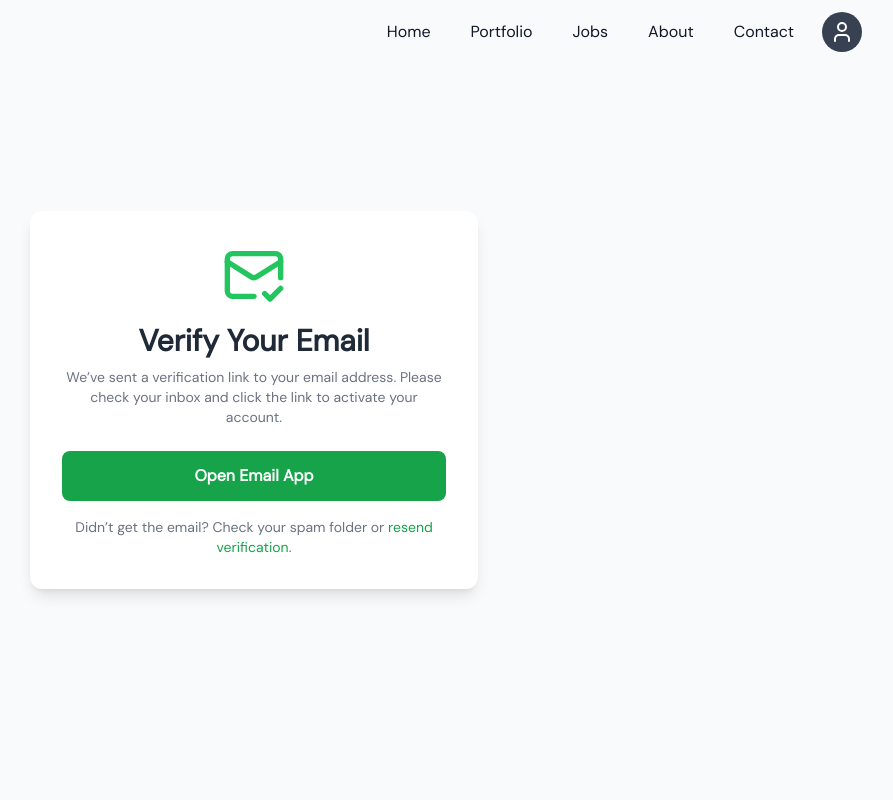
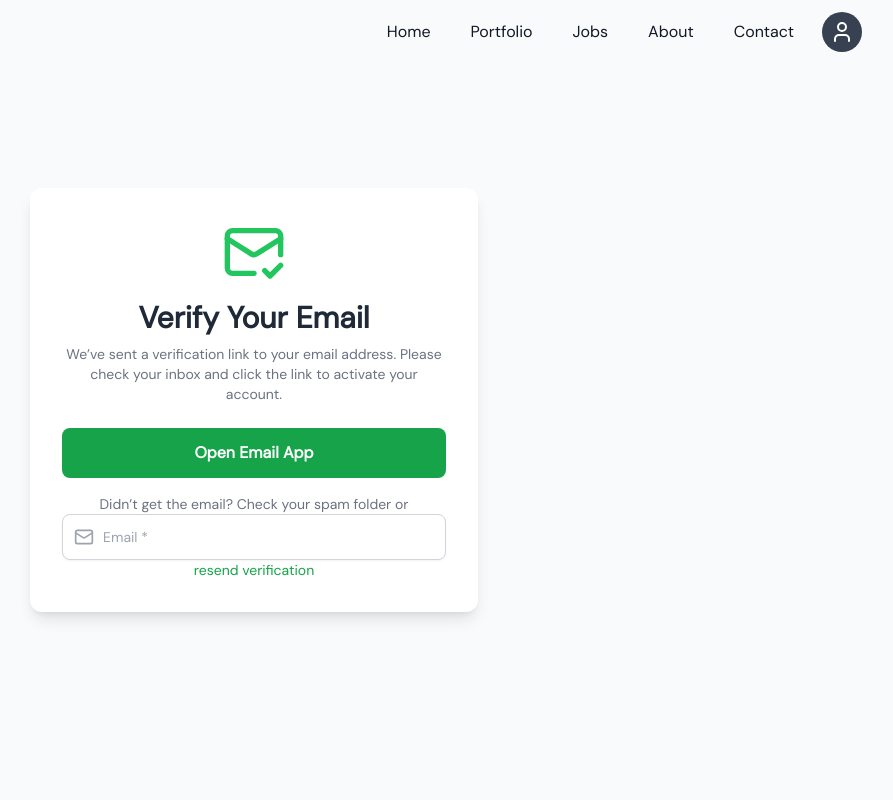
Before and after one commit to bravono/bravework-studio, a Next.js app: page /auth/verify-email in a window 1280 px wide. Shown: the top 800 px of the page, without its empty margins (386-1279 px from the left). Built offline with nearby package versions, Linux system fonts and the light colour scheme; no server answers.

Commit message:
Feat: Implement the ability for users to resend verification email

```diff
--- /dev/null
+++ b/app/api/auth/resend-verification/route.ts
@@ -0,0 +1,83 @@
+import { NextResponse } from "next/server";
+import { sendVerificationEmail } from "@/lib/mailer";
+import { queryDatabase, withTransaction } from "@/lib/db";
+import { v4 as uuidv4 } from "uuid"; // For generating verification tokens
+import { differenceInHours } from "date-fns";
+
+export async function POST(request: Request) {
+  console.log("Begining to resend verification email");
+  try {
+    const email = (await request.json()).email?.trim().toLowerCase();
+    console.log("Received email", email);
+
+    const userResult = await queryDatabase(
+      `SELECT user_id, first_name, last_name, last_verification_email_sent_at AS "lastVerification" FROM users WHERE email = $1`,
+      [email]
+    );
+
+    if (!userResult.length) {
+      return NextResponse.json(
+        { error: "User not found with that email" },
+        { status: 404 }
+      );
+    }
+
+    const userId = userResult[0].user_id;
+
+    const verifyTokenResult = await queryDatabase(
+      "SELECT token, expires FROM verification_tokens vt WHERE vt.user_id = $1",
+      [userId]
+    );
+    console.log("Token", verifyTokenResult);
+
+    let verificationToken = verifyTokenResult[0].token;
+    const expirationDate = verifyTokenResult[0].expires;
+    const now = new Date();
+    const lastSent = userResult[0].lastVerification;
+    const hoursSinceLast = lastSent
+      ? differenceInHours(now, new Date(lastSent))
+      : Infinity;
+
+    if (hoursSinceLast < 24) {
+      return NextResponse.json({
+        message: `You can request a new verification email in ${Math.ceil(
+          24 - hoursSinceLast
+        )} hour(s).`,
+      });
+    }
+
+    if (now > expirationDate) {
+      console.log("Verification has expired. Creating new one");
+      verificationToken = uuidv4();
+      const expires = new Date();
+      expires.setHours(expires.getHours() + 24); // Token valid for 24 hours
+
+      await withTransaction(async (client) => {
+        await client.query(
+          "DELETE FROM verification_tokens vt WHERE vt.user_id = $1",
+          [userId]
+        );
+
+        await client.query(
+          'INSERT INTO verification_tokens ("user_id", token, expires, type) VALUES ($1, $2, $3, $4)',
+          [userId, verificationToken, expires, "email_verification"]
+        );
+      });
+    }
+
+    const name = `${userResult[0].first_name} ${userResult[0].last_name}`;
+
+    sendVerificationEmail(email, verificationToken, name);
+
+    return NextResponse.json({
+      message: "New verification email sent",
+      status: 201,
+    });
+  } catch (error) {
+    console.log("Couldn't resend new verification email", error.message);
+    return NextResponse.json(
+      { error: "Internal Server Error" },
+      { status: 500 }
+    );
+  }
+}
--- a/app/auth/verify-email/page.tsx
+++ b/app/auth/verify-email/page.tsx
@@ -1,12 +1,55 @@
 "use client";
 
-import React from "react";
+import React, { useState } from "react";
 import { MailCheck } from "lucide-react";
+import { toast } from "react-toastify";
+import { Mail } from "lucide-react";
+import Joi from "joi";
+
+const resendVeriSchema = Joi.object({
+  email: Joi.string().email({ tlds: false }).required().label("Email"),
+});
 
 export default function VerificationEmailPage() {
+  const [form, setForm] = useState({ email: "" });
+  const [loading, setLoading] = useState(false);
+  const [message, setMessage] = useState(null);
+
   // Try to open the user's default email client
   const handleOpenEmail = () => {
     window.location.href = "mailto:";
+  };
+
+  const handleResend = async (e: React.FormEvent) => {
+    e.preventDefault(); // Prevent page reload
+    setLoading(true);
+
+    // Joi client-side validation
+    const { error } = resendVeriSchema.validate(form, { abortEarly: false });
+    if (error) {
+      setMessage(error.details.map((d) => d.message).join(" "));
+      setLoading(false);
+      return;
+    }
+
+    try {
+      const res = await fetch("/api/auth/resend-verification", {
+        method: "POST",
+        headers: { "Content-Type": "application/json" },
+        body: JSON.stringify({ email: form.email }),
+      });
+      const data = await res.json();
+
+      if (res.ok) {
+        toast.success(data.message);
+      } else {
+        toast.error(data.error || "Something went wrong");
+      }
+    } catch (err) {
+      toast.error("Network error");
+    } finally {
+      setLoading(false);
+    }
   };
 
   return (
@@ -18,7 +61,8 @@ export default function VerificationEmailPage() {
             Verify Your Email
           </h1>
           <p className="text-sm text-gray-500">
-            We’ve sent a verification link to your email address. Please check your inbox and click the link to activate your account.
+            We’ve sent a verification link to your email address. Please check
+            your inbox and click the link to activate your account.
           </p>
         </div>
 
@@ -31,13 +75,45 @@ export default function VerificationEmailPage() {
 
         <div className="mt-4 text-sm text-gray-500">
           Didn’t get the email? Check your spam folder or{" "}
-          <a
-            href="/auth/resend_verification"
-            className="text-green-600 hover:underline font-medium"
-          >
-            resend verification
-          </a>
-          .
+          <form onSubmit={handleResend}>
+            <div className="relative">
+              <label htmlFor="email" className="sr-only">
+                Email *
+              </label>
+              <div className="absolute inset-y-0 left-0 flex items-center pl-3 pointer-events-none">
+                <Mail className="w-5 h-5 text-gray-400" />
+              </div>
+              <input
+                type="email"
+                id="email"
+                name="email"
+                className="w-full py-3 pl-10 pr-4 rounded-lg border border-gray-300 shadow-sm focus:border-green-500 focus:ring-green-500 transition-colors duration-200"
+                placeholder="Email *"
+                autoComplete="email"
+                onChange={(e) => {
+                  setForm({ email: e.target.value });
+                  setMessage(null);
+                }}
+                required
+              />
+            </div>
+            {message && (
+              <div
+                className={`p-3 rounded-lg text-sm text-center bg-red-100 text-red-700`}
+              >
+                {message}
+              </div>
+            )}
+            <div className="flex justify-center">
+              <button
+                type="submit"
+                className="text-green-600 hover:underline font-medium"
+                disabled={loading}
+              >
+                {loading ? "Sending..." : "resend verification"}
+              </button>
+            </div>
+          </form>
         </div>
       </div>
     </div>
```
Also changed, not shown: lib/auth/user-auth-guard.ts (added, +30 -0 lines).
